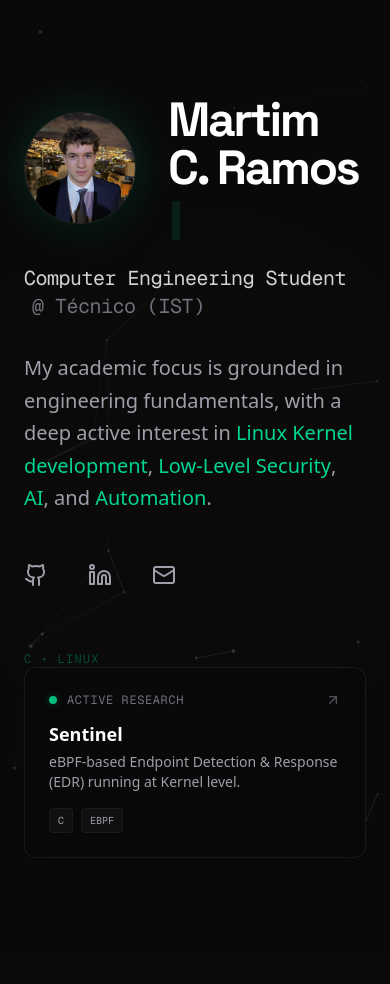
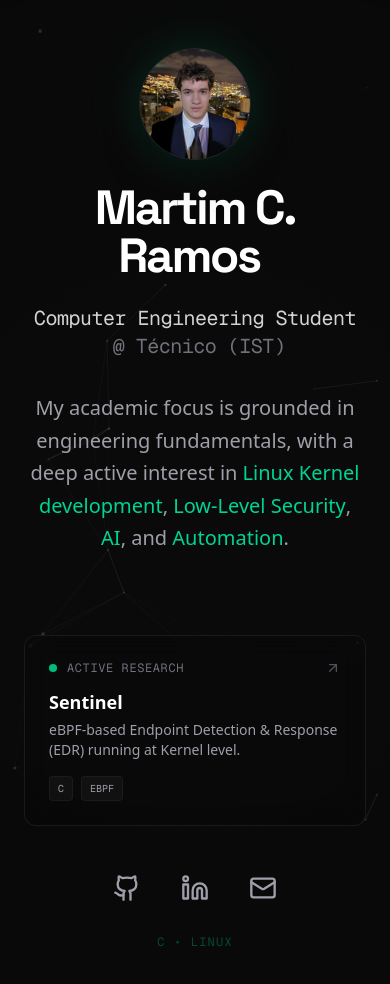
Before and after one commit to ramos-99/martimcr-portfolio, a Next.js app: page / in a window 390 px wide. Shown: the top 984 px of the page. Before the commit the page ends 954 px from the top, so only its background shows below. Built offline with nearby package versions, Linux system fonts and the light colour scheme.

Commit message:
feat(ui): final polish - emerald theme, mobile opt, carbon texture, and favicon

```diff
--- /dev/null
+++ b/app/icon.tsx
@@ -0,0 +1,38 @@
+import { ImageResponse } from "next/og";
+
+// Image metadata
+export const size = {
+    width: 32,
+    height: 32,
+};
+export const contentType = "image/png";
+
+// Image generation
+export default function Icon() {
+    return new ImageResponse(
+        (
+            // ImageResponse JSX element
+            <div
+                style={{
+                    fontSize: 20,
+                    background: "#10b981", // Emerald-500
+                    width: "100%",
+                    height: "100%",
+                    display: "flex",
+                    alignItems: "center",
+                    justifyContent: "center",
+                    color: "white",
+                    borderRadius: "6px",
+                    fontWeight: 700,
+                    fontFamily: "sans-serif",
+                }}
+            >
+                M
+            </div>
+        ),
+        // ImageResponse options
+        {
+            ...size,
+        }
+    );
+}
--- a/app/page.tsx
+++ b/app/page.tsx
@@ -21,7 +21,7 @@ export default function Home() {
   }, []);
 
   return (
-    <div className="relative flex min-h-screen w-screen flex-col overflow-hidden bg-neutral-950 selection:bg-emerald-900/30 selection:text-emerald-200">
+    <div className="relative flex min-h-screen w-screen flex-col overflow-y-auto lg:overflow-hidden bg-neutral-950 selection:bg-emerald-900/30 selection:text-emerald-200">
       {/* Carbon Texture Overlay */}
       <div className="absolute inset-0 z-0 opacity-20 pointer-events-none bg-carbon mix-blend-overlay"></div>
 
@@ -32,10 +32,10 @@ export default function Home() {
       <KernelVisualizer />
 
       {/* Main Layout */}
-      <div className="relative z-10 flex h-full flex-grow flex-col lg:flex-row max-w-7xl mx-auto w-full px-6 lg:px-12 py-12 lg:py-0 pointer-events-none">
+      <div className="relative z-10 flex h-full flex-grow flex-col lg:flex-row max-w-7xl mx-auto w-full px-6 lg:px-12 py-12 lg:py-0 pointer-events-auto">
 
         {/* Left Column (Identity) - 40% on Desktop - MAIN FOCUS */}
-        <div className="flex flex-col justify-center lg:w-[40%] lg:h-screen space-y-8 pt-12 lg:pt-0 pointer-events-auto relative">
+        <div className="flex flex-col justify-center lg:w-[40%] lg:h-screen space-y-8 lg:pt-0">
           <motion.div
             initial={{ opacity: 0, y: 20 }}
             animate={{ opacity: 1, y: 0 }}
@@ -46,7 +46,7 @@ export default function Home() {
             <div className="space-y-6">
 
               {/* Avatar + Typewriter Name Row */}
-              <div className="flex items-center gap-8">
+              <div className="flex flex-col sm:flex-row items-center sm:items-center gap-6 sm:gap-8 text-center sm:text-left">
                 {/* Avatar (Bigger with Emerald Glow) */}
                 <div className="relative h-28 w-28 shrink-0">
                   <div className="absolute inset-0 rounded-full bg-emerald-500/20 blur-xl"></div>
@@ -73,18 +73,18 @@ export default function Home() {
               </div>
 
               {/* Subtitle (Inline) */}
-              <h2 className="text-xl sm:text-2xl text-zinc-300 font-mono tracking-tight">
-                Computer Engineering Student <span className="text-zinc-500 ml-2">@ Técnico (IST)</span>
+              <h2 className="text-xl sm:text-2xl text-zinc-300 font-mono tracking-tight text-center sm:text-left">
+                Computer Engineering Student <span className="text-zinc-500 ml-2 block sm:inline">@ Técnico (IST)</span>
               </h2>
             </div>
 
             {/* Refined Bio - Professional with Emerald Accents */}
-            <p className="text-zinc-400 max-w-lg text-xl leading-relaxed font-light">
+            <p className="text-zinc-400 max-w-lg text-xl leading-relaxed font-light text-center sm:text-left mx-auto sm:mx-0">
               My academic focus is grounded in engineering fundamentals, with a deep active interest in <span className="text-emerald-400 font-medium">Linux Kernel development</span>, <span className="text-emerald-400 font-medium">Low-Level Security</span>, <span className="text-emerald-400 font-medium">AI</span>, and <span className="text-emerald-400 font-medium">Automation</span>.
             </p>
 
-            {/* Social Icons - Clean Row with Emerald Hover */}
-            <div className="flex items-center gap-10 pt-4">
+            {/* Social Icons - Clean Row (Desktop Only) */}
+            <div className="hidden lg:flex items-center gap-10 pt-4">
               <a
                 href="https://github.com/ramos-99"
                 target="_blank"
@@ -112,8 +112,8 @@ export default function Home() {
               </a>
             </div>
 
-            {/* Tech Stack Marquee - Static Bottom with Emerald Tint */}
-            <div className="pt-8 lg:pt-16 opacity-60 text-xs font-mono text-emerald-500/60 tracking-widest uppercase">
+            {/* Tech Stack Marquee - Static Bottom (Desktop) */}
+            <div className="hidden lg:block pt-8 lg:pt-16 opacity-60 text-xs font-mono text-emerald-500/60 tracking-widest uppercase">
               C • Linux
             </div>
 
@@ -121,14 +121,14 @@ export default function Home() {
         </div>
 
         {/* Right Column (Visualizer & Widget) - 60% on Desktop */}
-        <div className="relative flex flex-col justify-end lg:justify-center lg:items-end lg:w-[60%] lg:h-screen pb-12 lg:pb-0 pointer-events-none">
+        <div className="relative flex flex-col justify-start lg:justify-center lg:items-end lg:w-[60%] lg:h-screen pb-12 lg:pb-0 space-y-12 mt-12 lg:mt-0">
 
           {/* Detailed Sentinel Widget - Floating */}
           <motion.div
             initial={{ opacity: 0, x: 20 }}
             animate={{ opacity: 1, x: 0 }}
             transition={{ duration: 0.8, delay: 0.2, ease: "easeOut" }}
-            className="pointer-events-auto w-full max-w-md"
+            className="w-full max-w-md mx-auto lg:mx-0"
           >
             <div className="group relative overflow-hidden rounded-xl border border-zinc-800/60 bg-zinc-950/40 p-6 backdrop-blur-md transition-all hover:border-emerald-500/30 hover:bg-zinc-900/60 cursor-pointer">
               <div className="flex items-center justify-between mb-3">
@@ -154,6 +154,43 @@ export default function Home() {
             </div>
           </motion.div>
 
+          {/* Mobile Socials & Stack (Visible Only on Mobile - Reordered per request) */}
+          <div className="flex flex-col items-center gap-8 lg:hidden pb-12">
+            {/* Social Icons */}
+            <div className="flex items-center gap-10">
+              <a
+                href="https://github.com/ramos-99"
+                target="_blank"
+                rel="noopener noreferrer"
+                className="text-zinc-400 hover:text-emerald-400 transition-all hover:scale-110"
+                aria-label="GitHub"
+              >
+                <Github size={28} />
+              </a>
+              <a
+                href="https://linkedin.com"
+                target="_blank"
+                rel="noopener noreferrer"
+                className="text-zinc-400 hover:text-emerald-400 transition-all hover:scale-110"
+                aria-label="LinkedIn"
+              >
+                <Linkedin size={28} />
+              </a>
+              <a
+                href="mailto:martimcr@gmail.com"
+                className="text-zinc-400 hover:text-emerald-400 transition-all hover:scale-110"
+                aria-label="Email"
+              >
+                <Mail size={28} />
+              </a>
+            </div>
+
+            {/* Tech Stack Marquee */}
+            <div className="opacity-60 text-xs font-mono text-emerald-500/60 tracking-widest uppercase">
+              C • Linux
+            </div>
+          </div>
+
         </div>
 
       </div>
```
Also changed, not shown: 1 other file (tests, documents, lock files or other folders).
